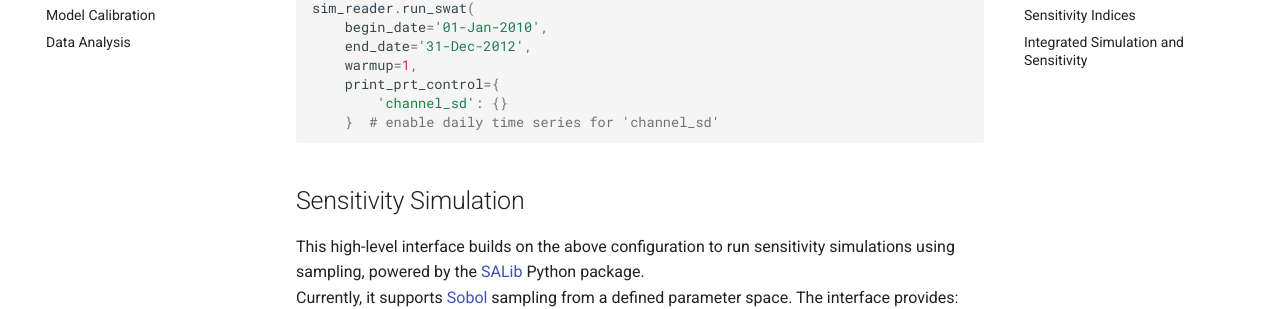
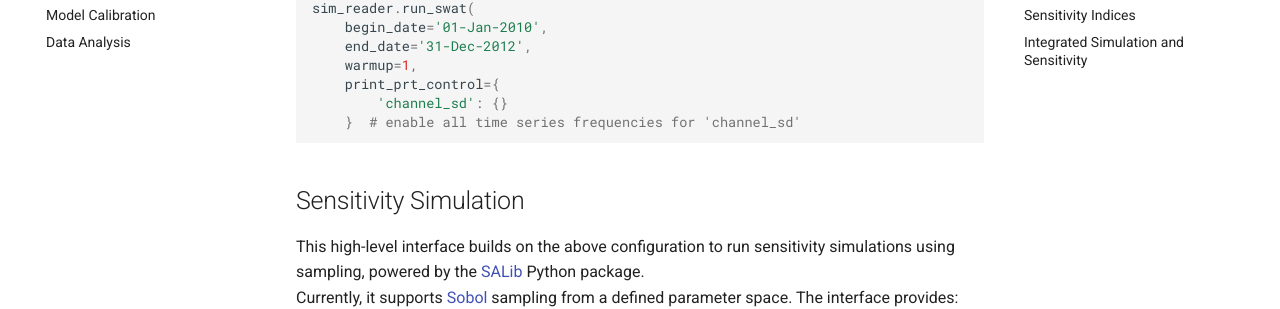
Before and after one commit to swat-model/pySWATPlus, an MkDocs documentation site: the page built from docs/userguide/sensitivity_interface.md, in a window 1280 px wide and 900 px high, scrolled down 917 px. Shown: the part 147-456 px from the top of the window. Built offline with MkDocs 1.6.1 and Material for MkDocs 9.7.7, drawn with Linux system fonts in a browser that asks for light colours.

Commit message:
fix sim_reader.run_swat comment in docs

````diff
--- a/docs/userguide/sensitivity_interface.md
+++ b/docs/userguide/sensitivity_interface.md
@@ -47,7 +47,7 @@ sim_reader.run_swat(
     warmup=1,
     print_prt_control={
         'channel_sd': {}
-    }  # enable daily time series for 'channel_sd'
+    }  # enable all time series frequencies for 'channel_sd'
 ```
 
 ## Sensitivity Simulation
````
